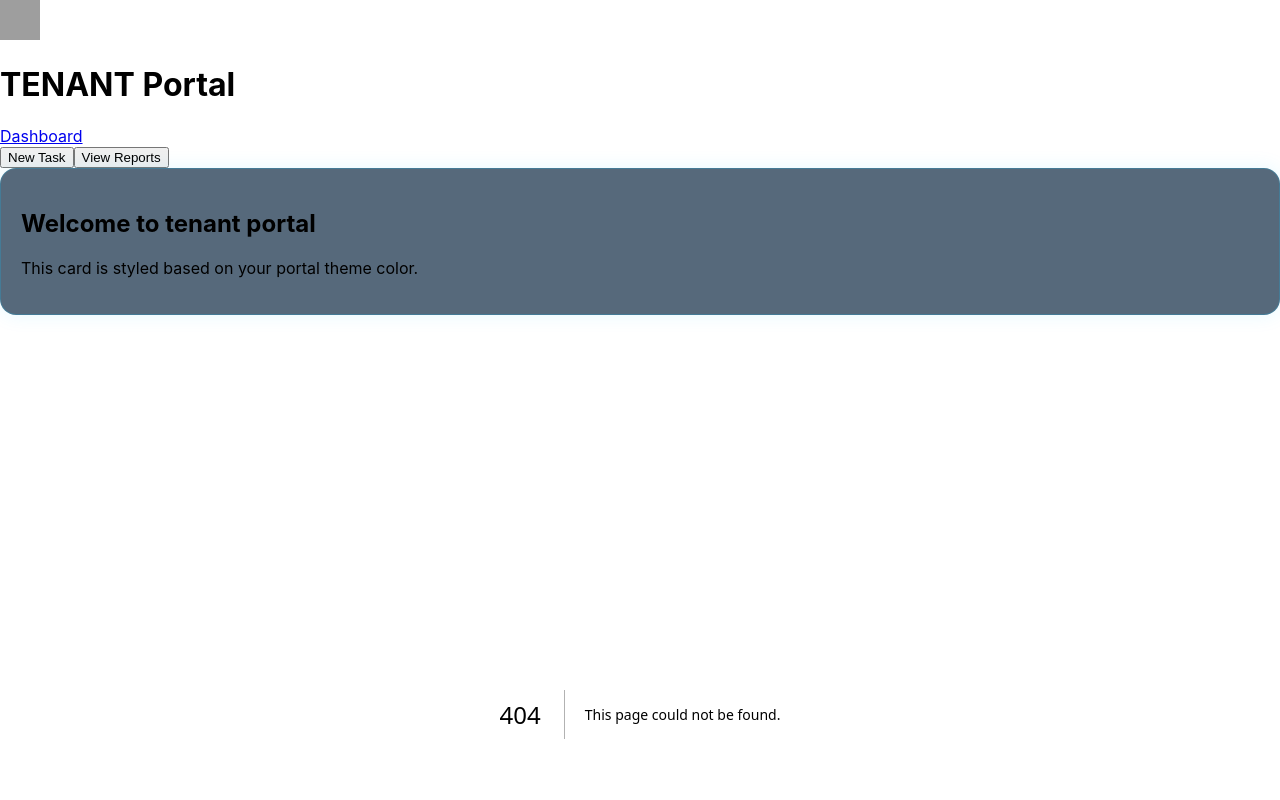
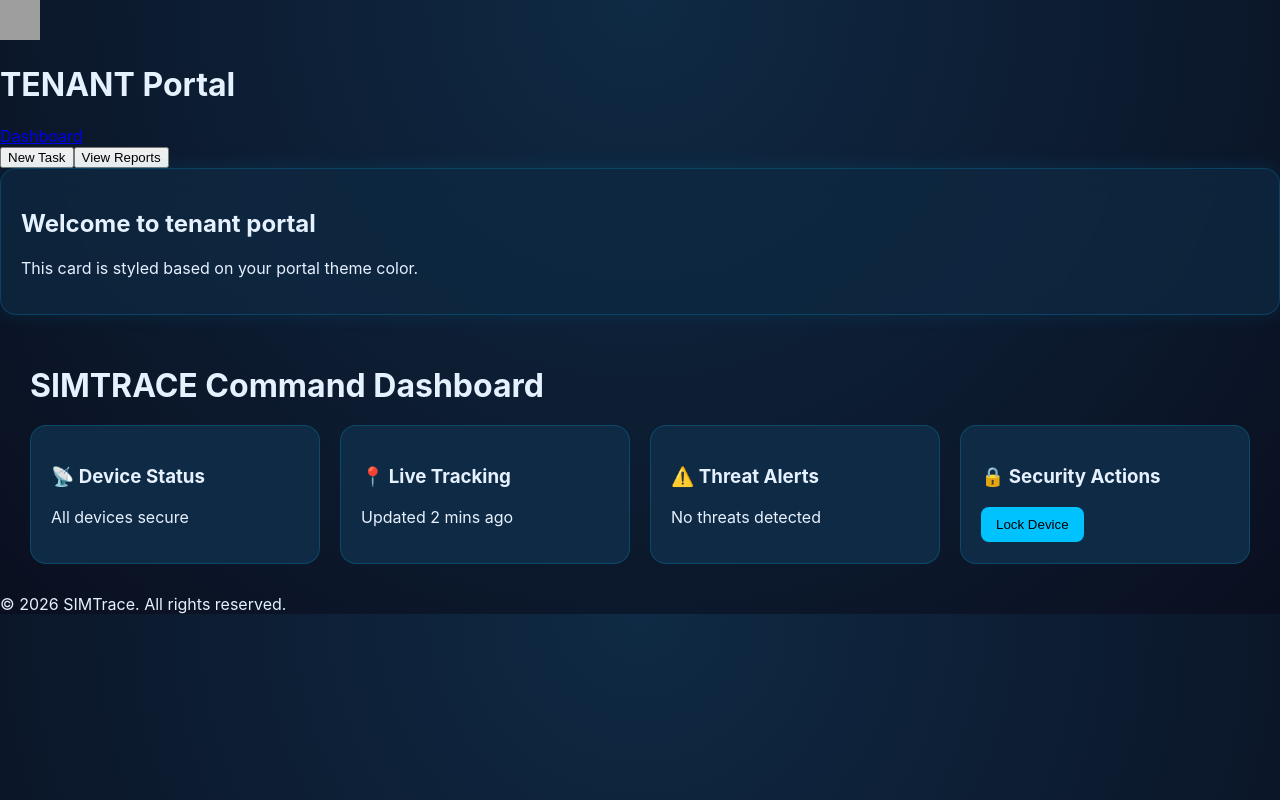
Before and after one commit to wamakena/PHONETRACE, a Next.js app: page /dashboard in a window 1280 px wide. Before the commit this address had no page. Shown: the top 800 px of the page. Built offline with nearby package versions, Linux system fonts and the light colour scheme; grey boxes are pictures that could not be loaded.

Commit message:
Create page.tsx

```diff
--- /dev/null
+++ b/app/dashboard/page.tsx
@@ -0,0 +1,60 @@
+"use client";
+
+export default function Dashboard() {
+  return (
+    <div style={{ padding: "30px" }}>
+      <h1 style={{ marginBottom: "20px" }}>
+        SIMTRACE Command Dashboard
+      </h1>
+
+      <div
+        style={{
+          display: "grid",
+          gap: "20px",
+          gridTemplateColumns: "repeat(auto-fit, minmax(250px, 1fr))",
+        }}
+      >
+        {[
+          { title: "📡 Device Status", text: "All devices secure" },
+          { title: "📍 Live Tracking", text: "Updated 2 mins ago" },
+          { title: "⚠️ Threat Alerts", text: "No threats detected" },
+        ].map((item, i) => (
+          <div
+            key={i}
+            style={{
+              background: "#0F2A44",
+              padding: "20px",
+              borderRadius: "16px",
+              border: "1px solid rgba(0,194,255,0.2)",
+            }}
+          >
+            <h3>{item.title}</h3>
+            <p>{item.text}</p>
+          </div>
+        ))}
+
+        <div
+          style={{
+            background: "#0F2A44",
+            padding: "20px",
+            borderRadius: "16px",
+            border: "1px solid rgba(0,194,255,0.2)",
+          }}
+        >
+          <h3>🔒 Security Actions</h3>
+          <button
+            style={{
+              background: "#00C2FF",
+              border: "none",
+              padding: "10px 15px",
+              borderRadius: "8px",
+              cursor: "pointer",
+            }}
+          >
+            Lock Device
+          </button>
+        </div>
+      </div>
+    </div>
+  );
+}
```
